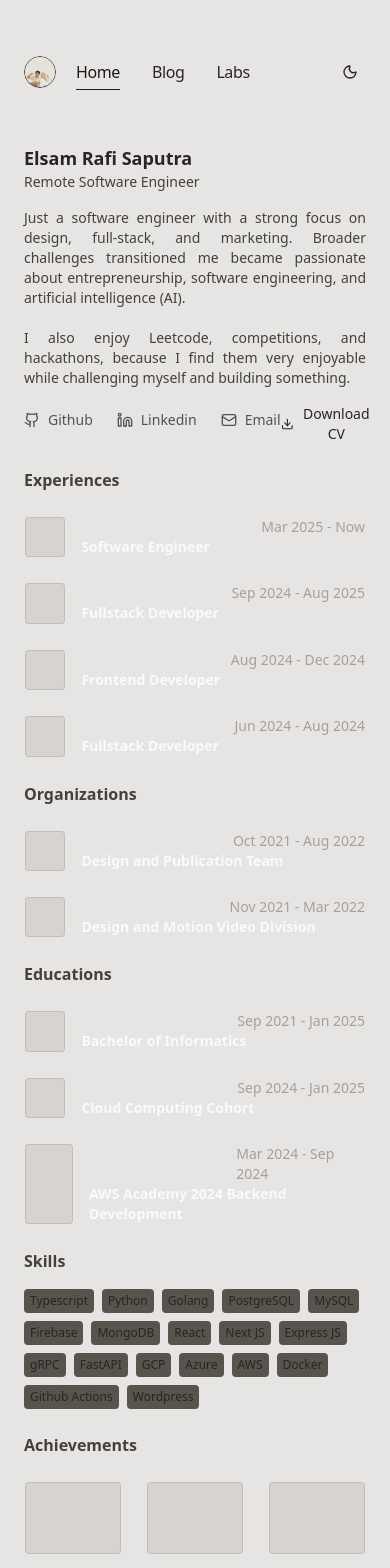
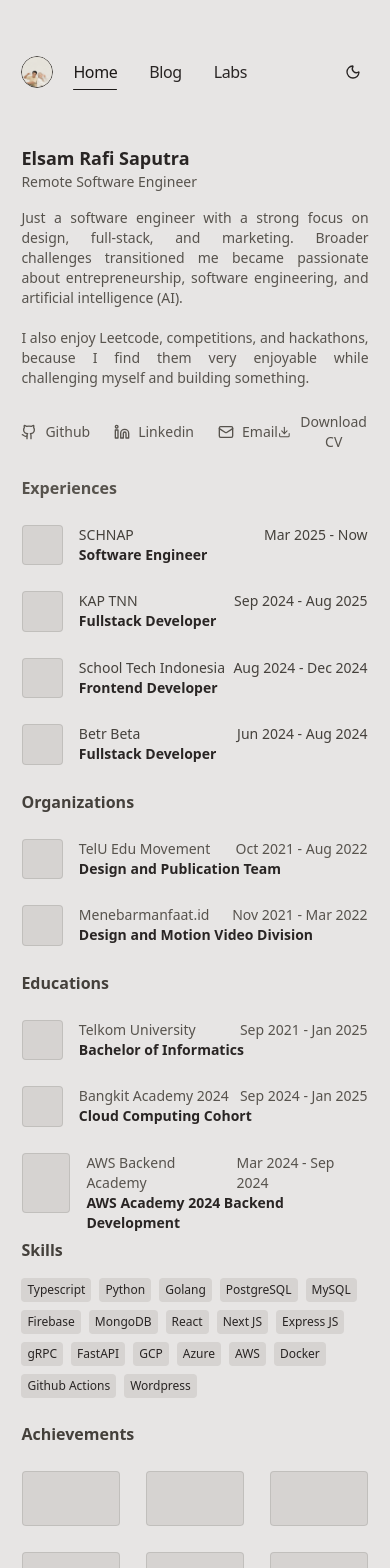
Before and after one commit to elsamrafisptr/my-labs, a Next.js app: page / in a window 390 px wide. Shown: the top 1568 px of the page. Built offline with nearby package versions, Linux system fonts and the light colour scheme.

Commit message:
fix theme

```diff
--- a/src/app/layout.tsx
+++ b/src/app/layout.tsx
@@ -47,7 +47,7 @@ export default function RootLayout({
     <html lang="en" suppressHydrationWarning>
       <body
         className={cn(
-          'no-scrollbar mx-4 max-w-xl bg-stone-200 text-stone-800 antialiased lg:mx-auto dark:bg-stone-800 dark:text-stone-200',
+          'no-scrollbar mx-4 flex justify-center bg-stone-200 text-stone-800 antialiased lg:mx-auto dark:bg-stone-800 dark:text-stone-200',
           GeistSans.variable,
           GeistMono.variable
         )}
--- a/src/components/elements/achievement-card.tsx
+++ b/src/components/elements/achievement-card.tsx
@@ -15,10 +15,10 @@ const AchievementCard = (props: AchievementProps) => {
           alt={'Image of ' + props.accelerator}
           width={600}
           height={600}
-          className="border-foreground/10 aspect-[4/3] h-max w-full rounded-[4px] border object-cover object-top md:aspect-video"
+          className="border-foreground/10 aspect-video h-max w-full rounded-[4px] border object-cover object-top"
         />
       ) : (
-        <article className="border-foreground/10 aspect-[4/3] h-max w-full rounded-[4px] border bg-stone-300 object-cover object-top md:aspect-video"></article>
+        <article className="border-foreground/10 aspect-video h-max w-full rounded-[4px] border bg-stone-300 object-cover object-top"></article>
       )}
     </Link>
   )
--- a/src/components/elements/edu-card.tsx
+++ b/src/components/elements/edu-card.tsx
@@ -24,12 +24,14 @@ const EducationCard = (props: EducationProps) => {
       <div className="flex w-full flex-col gap-1">
         <div className="flex w-full flex-col items-start justify-between">
           <span className="flex w-full items-center justify-between">
-            <h1 className="text-sm text-stone-200">{props.name}</h1>
-            <p className="text-sm text-stone-400">
+            <h1 className="text-sm text-stone-600 dark:text-stone-300">{props.name}</h1>
+            <p className="text-sm text-stone-600 dark:text-stone-300">
               {props.start} - {props.end}
             </p>
           </span>
-          <p className="text-sm font-semibold text-stone-50">{props.title}</p>
+          <p className="text-sm font-semibold text-stone-800 dark:text-stone-50">
+            {props.title}
+          </p>
         </div>
       </div>
     </Link>
--- a/src/components/elements/org-card.tsx
+++ b/src/components/elements/org-card.tsx
@@ -24,12 +24,14 @@ const OrganizationCard = (props: OrganizationProps) => {
       <div className="flex w-full flex-col gap-1">
         <div className="flex w-full flex-col items-start justify-between">
           <span className="flex w-full items-center justify-between">
-            <h1 className="text-sm text-stone-200">{props.name}</h1>
-            <p className="text-sm text-stone-400">
+            <h1 className="text-sm text-stone-600 dark:text-stone-300">{props.name}</h1>
+            <p className="text-sm text-stone-600 dark:text-stone-300">
               {props.start} - {props.end}
             </p>
           </span>
-          <p className="text-sm font-semibold text-stone-50">{props.title}</p>
+          <p className="text-sm font-semibold text-stone-800 dark:text-stone-50">
+            {props.title}
+          </p>
         </div>
       </div>
     </Link>
--- a/src/components/elements/posts.tsx
+++ b/src/components/elements/posts.tsx
@@ -6,7 +6,7 @@ export function BlogPosts() {
   const allBlogs = getBlogPosts()
 
   return (
-    <div className="mt-4 grid grid-cols-1 gap-6 md:gap-8">
+    <div className="mt-4 grid w-full grid-cols-1 gap-6 md:gap-8">
       {allBlogs
         .sort((a, b) => {
           if (new Date(a.metadata.publishedAt) > new Date(b.metadata.publishedAt)) {
--- a/src/components/elements/work-card.tsx
+++ b/src/components/elements/work-card.tsx
@@ -24,12 +24,14 @@ const WorkCard = (props: WorkProps) => {
       <div className="flex w-full flex-col gap-1">
         <div className="flex w-full flex-col items-start justify-between">
           <span className="flex w-full items-center justify-between">
-            <h1 className="text-sm text-stone-200">{props.name}</h1>
-            <p className="text-sm text-stone-400">
+            <h1 className="text-sm text-stone-700 dark:text-stone-300">{props.name}</h1>
+            <p className="text-sm text-stone-700 dark:text-stone-300">
               {props.start} - {props.end}
             </p>
           </span>
-          <p className="text-sm font-semibold text-stone-50">{props.title}</p>
+          <p className="text-sm font-semibold text-stone-800 dark:text-stone-50">
+            {props.title}
+          </p>
         </div>
       </div>
     </Link>
--- a/src/components/layouts/provider.tsx
+++ b/src/components/layouts/provider.tsx
@@ -10,7 +10,7 @@ import Navbar from '../elements/navbar'
 export const Provider = ({ children }: { children: React.ReactNode }) => {
   return (
     <ThemeProvider attribute="class" enableSystem disableTransitionOnChange>
-      <div className="flex max-w-xl flex-auto flex-col px-2 md:px-0">
+      <div className="flex max-w-xl flex-auto flex-col items-center px-2 md:px-0">
         <Navbar />
         {children}
         <Footer />
--- a/src/modules/blog/sections/blog.tsx
+++ b/src/modules/blog/sections/blog.tsx
@@ -2,7 +2,7 @@ import { BlogPosts } from '@/components/elements/posts'
 
 const Blog = () => {
   return (
-    <main className="flex flex-col gap-6">
+    <main className="flex w-full flex-col gap-6">
       <section>
         <h3 className="text-md mb-6 font-semibold text-stone-700 dark:text-stone-50">
           My Blog Resources
--- a/src/modules/home/sections/home.tsx
+++ b/src/modules/home/sections/home.tsx
@@ -16,25 +16,25 @@ const Home = () => {
   const links = useMemo(() => footList, [])
 
   return (
-    <main className="flex flex-col gap-6">
+    <main className="flex w-full flex-col gap-6">
       <section>
-        <h1 className="text-lg font-semibold md:text-xl dark:text-stone-50">
+        <h1 className="text-lg font-semibold text-stone-800 md:text-xl dark:text-stone-100">
           {resume.name}
         </h1>
-        <h2 className="mb-4 text-sm font-medium text-stone-700 md:text-base dark:text-stone-300">
+        <h2 className="mb-4 text-sm font-medium text-stone-600 md:text-base dark:text-stone-300">
           {resume.role}
         </h2>
-        <p className="mb-4 text-justify text-sm text-stone-700 md:text-base dark:text-stone-300">
+        <p className="mb-6 text-justify text-sm text-stone-600 md:text-base dark:text-stone-300">
           {resume.description}
           <br />
           <br />I also enjoy Leetcode, competitions, and hackathons, because I find them
           very enjoyable while challenging myself and building something.
         </p>
         <div className="flex items-center justify-between">
-          <ul className="font-sm flex w-fit space-y-2 space-x-6 text-neutral-600 md:space-y-0 md:space-x-4 dark:text-neutral-300">
+          <ul className="font-sm flex w-fit space-x-6 text-stone-600 md:space-y-0 md:space-x-4 dark:text-stone-300">
             <li>
               <Link
-                className="flex items-center transition-all hover:text-neutral-800 dark:hover:text-neutral-100"
+                className="flex items-center transition-all hover:text-stone-800 dark:hover:text-stone-100"
                 rel="noopener noreferrer"
                 target="_blank"
                 href={links[1]!.path}
@@ -45,7 +45,7 @@ const Home = () => {
             </li>
             <li>
               <Link
-                className="flex items-center transition-all hover:text-neutral-800 dark:hover:text-neutral-100"
+                className="flex items-center transition-all hover:text-stone-800 dark:hover:text-stone-100"
                 rel="noopener noreferrer"
                 target="_blank"
                 href={links[2]!.path}
@@ -56,7 +56,7 @@ const Home = () => {
             </li>
             <li>
               <Link
-                className="flex items-center transition-all hover:text-neutral-800 dark:hover:text-neutral-100"
+                className="flex items-center transition-all hover:text-stone-800 dark:hover:text-stone-100"
                 rel="noopener noreferrer"
                 target="_blank"
                 href={links[3]!.path}
@@ -66,13 +66,13 @@ const Home = () => {
               </Link>
             </li>
           </ul>
-          <button className="flex cursor-pointer items-center gap-2 text-sm hover:text-stone-50">
+          <button className="flex cursor-pointer items-center gap-2 text-sm text-stone-600 hover:text-stone-800 dark:text-stone-300 dark:hover:text-stone-100">
             <DownloadIcon size={16} /> Download CV
           </button>
         </div>
       </section>
       <section>
-        <h3 className="text-md mb-6 font-semibold text-stone-700 dark:text-stone-50">
+        <h3 className="text-md mb-6 font-semibold text-stone-600 dark:text-stone-50">
           Experiences
         </h3>
         <div className="grid grid-cols-1 gap-6">
@@ -125,7 +125,7 @@ const Home = () => {
             return (
               <p
                 key={item.toLocaleLowerCase().replace(' ', '-')}
-                className="rounded bg-stone-600 px-1.5 py-1 text-xs"
+                className="rounded bg-stone-300 px-1.5 py-1 text-xs text-stone-800 dark:bg-stone-600 dark:text-stone-100"
               >
                 {item}
               </p>
--- a/src/modules/labs/sections/labs.tsx
+++ b/src/modules/labs/sections/labs.tsx
@@ -3,7 +3,7 @@ import ProjectCard from '@/components/elements/project-card'
 
 const Labs = () => {
   return (
-    <main className="flex flex-col gap-6">
+    <main className="flex w-full flex-col gap-6">
       <section>
         <h3 className="text-md mb-6 font-semibold text-stone-700 dark:text-stone-50">
           Coming Soon
```
